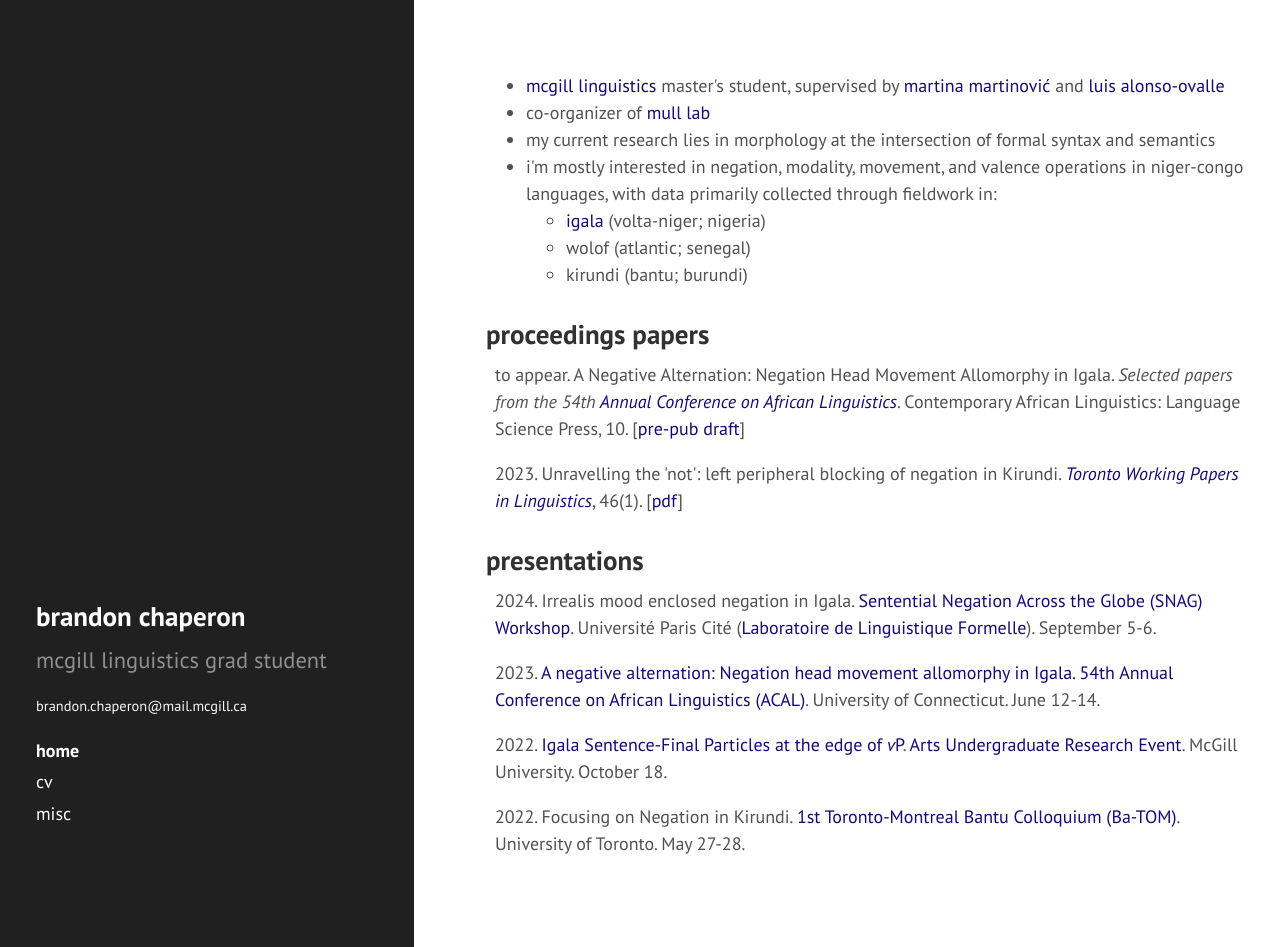
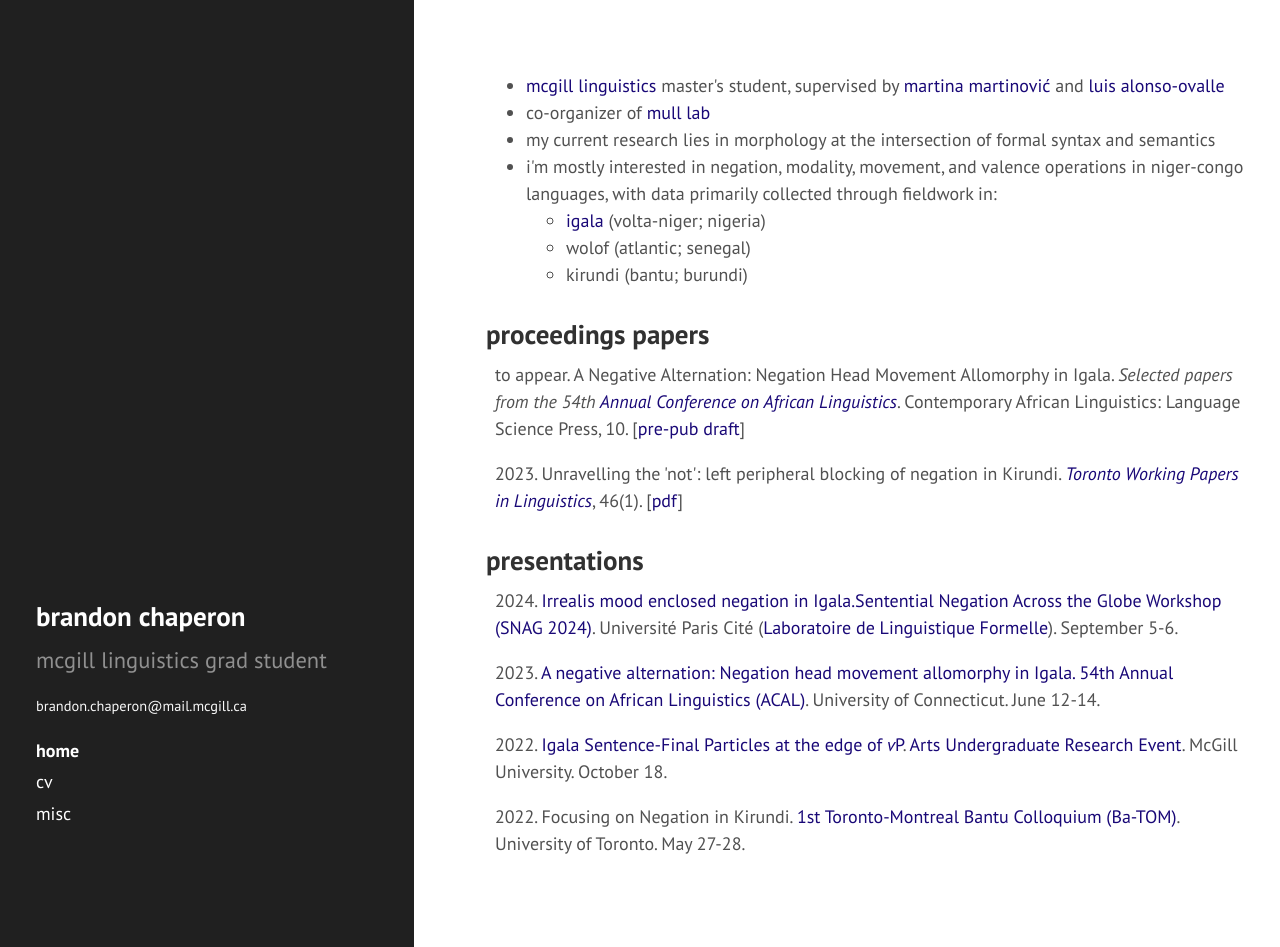
Before and after one commit to bchaper0n/bchaper0n.github.io, a Jekyll site: the page built from index.html, in a window 1280 px wide and 947 px high. Built offline with Jekyll 4.4.1, drawn with Linux system fonts in a browser that asks for light colours; comment, search, counter and statistics services are not loaded.

```diff
--- a/index.html
+++ b/index.html
@@ -31,7 +31,7 @@
 
 <!-- <h3>past</h3> -->
 
-<p>2024. Irrealis mood enclosed negation in Igala. <a href="https://parissnag.com/conf">Sentential Negation Across the Globe (SNAG) Workshop</a>. Université Paris Cité (<a href="http://www.llf.cnrs.fr/en">Laboratoire de Linguistique Formelle</a>). September 5-6.</p>
+<p>2024. <a href="https://parissnag.com/conf/program/chaperon">Irrealis mood enclosed negation in Igala.</a><a href="https://parissnag.com/conf">Sentential Negation Across the Globe Workshop (SNAG 2024)</a>. Université Paris Cité (<a href="http://www.llf.cnrs.fr/en">Laboratoire de Linguistique Formelle</a>). September 5-6.</p>
 
 <p>2023. <a href="/docs/ACAL_54___Igala_Negation_handout.pdf">A negative alternation: Negation head movement allomorphy in Igala.</a> <a href="https://uconnuecs.cventevents.com/event/aef2d257-6a6a-41b5-b83d-2c6efc60aac5/summary">54th Annual Conference on African Linguistics (ACAL)</a>. University of Connecticut. June 12-14.</p>
 
```
Also changed, not shown: 2 other files.
